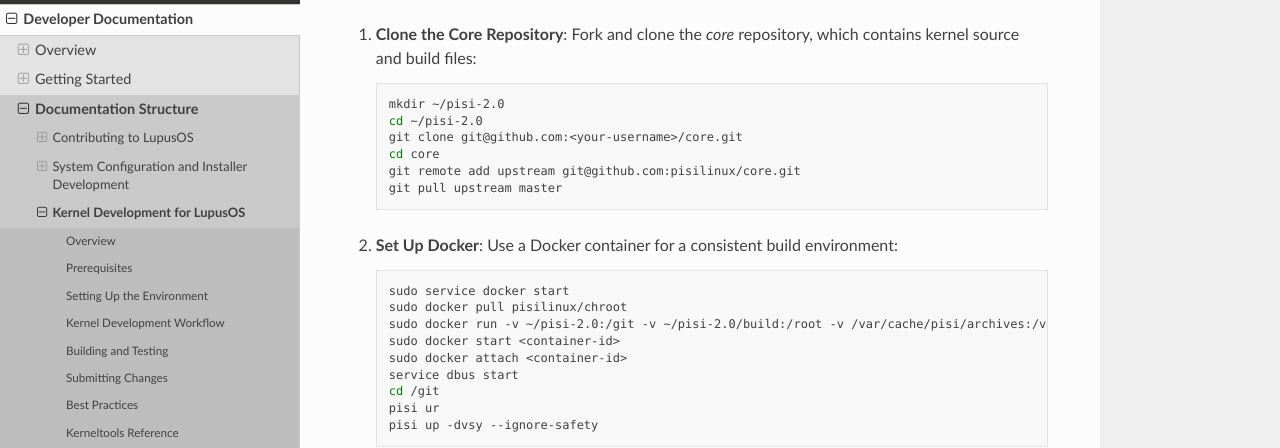
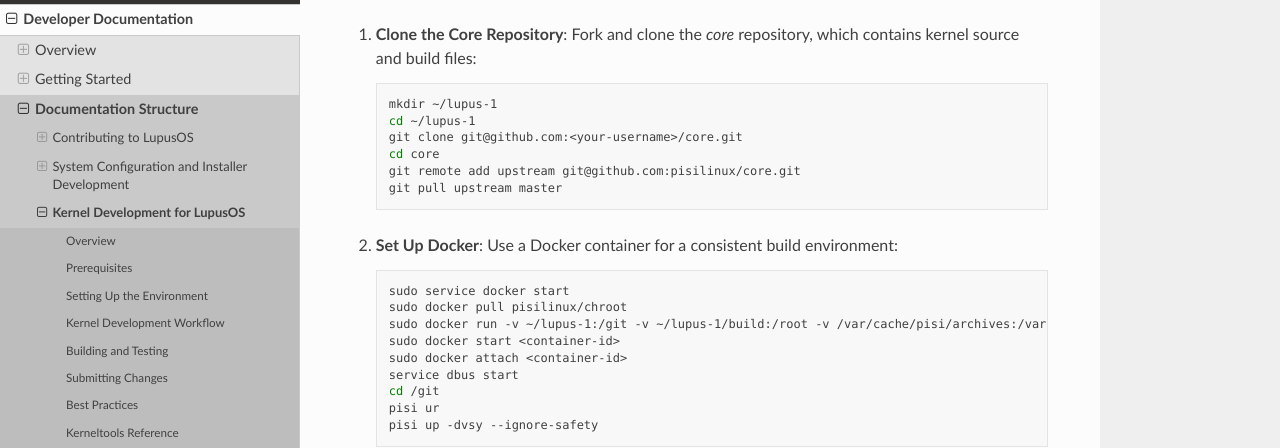
Before and after one commit to LupusOS/documentation-hub, a Sphinx documentation site: the page built from docs/Developer/kernel/index.rst, in a window 1280 px wide and 900 px high, scrolled down 766 px. Shown: the part 163-611 px from the top of the window. Built offline with Sphinx 7.4.7 and the Read the Docs theme 3.1.0, drawn with Linux system fonts in a browser that asks for light colours; pages that are not in the unit, such as notebooks, are missing from menus.

Commit message:
Update index.rst

```diff
--- a/docs/Developer/kernel/index.rst
+++ b/docs/Developer/kernel/index.rst
@@ -34,8 +34,8 @@
 
    .. code-block:: bash
 
-      mkdir ~/pisi-2.0
-      cd ~/pisi-2.0
+      mkdir ~/lupus-1
+      cd ~/lupus-1
       git clone git@github.com:<your-username>/core.git
       cd core
       git remote add upstream git@github.com:pisilinux/core.git
@@ -48,7 +48,7 @@
 
       sudo service docker start
       sudo docker pull pisilinux/chroot
-      sudo docker run -v ~/pisi-2.0:/git -v ~/pisi-2.0/build:/root -v /var/cache/pisi/archives:/var/cache/pisi/archives -v /var/cache/pisi/packages:/var/cache/pisi/packages -itd --security-opt=seccomp:unconfined pisilinux/chroot bash
+      sudo docker run -v ~/lupus-1:/git -v ~/lupus-1/build:/root -v /var/cache/pisi/archives:/var/cache/pisi/archives -v /var/cache/pisi/packages:/var/cache/pisi/packages -itd --security-opt=seccomp:unconfined pisilinux/chroot bash
       sudo docker start <container-id>
       sudo docker attach <container-id>
       service dbus start
```
